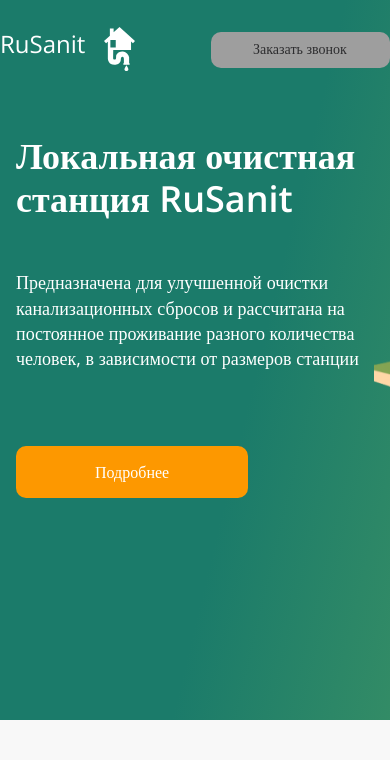
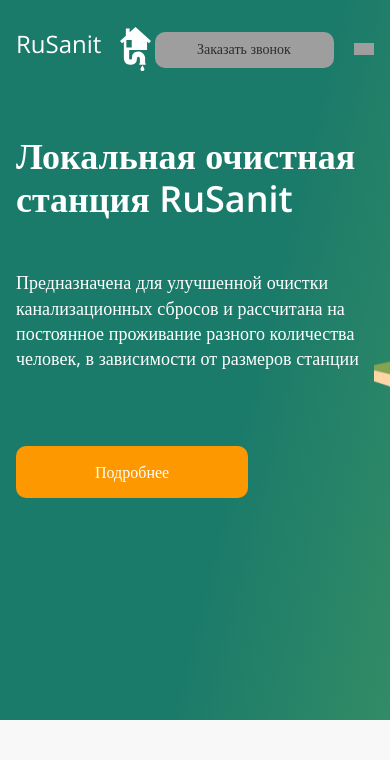
Before and after one commit to Svyat21/RuSanitApp, a Django app: page / in a window 390 px wide; the page is wider, and only the part inside the window is pictured. Shown: the top 760 px of that part. Run offline with Django 3.2, Linux system fonts and the light colour scheme; data that the repository does not hold is empty; some libraries are stand-ins or nearby versions; grey boxes are pictures that could not be loaded.

Commit message:
burger styling

```diff
--- a/rusanitapp/shop/static/shop/css/universal_styles.css
+++ b/rusanitapp/shop/static/shop/css/universal_styles.css
@@ -558,16 +558,15 @@ body.lock{
 
 @media (max-width:1250px){
     .right-nav {
-        margin-right: 0;
+        margin-right: 16px;
     }
     .left-f {
-        margin-left: 0;
+        margin-left: 16px;
     }
     .left-nav {
-        margin-left: 0;
+        margin-left: 16px;
     }
 }
-
 @media (max-width:1180px){
     .card-list {
         margin-top: 50px;
@@ -587,3 +586,8 @@ body.lock{
         align-items: center;
     }
 }
+@media (max-width:768px){
+    .right-nav {
+        margin-right: 56px;
+    }
+}
```
